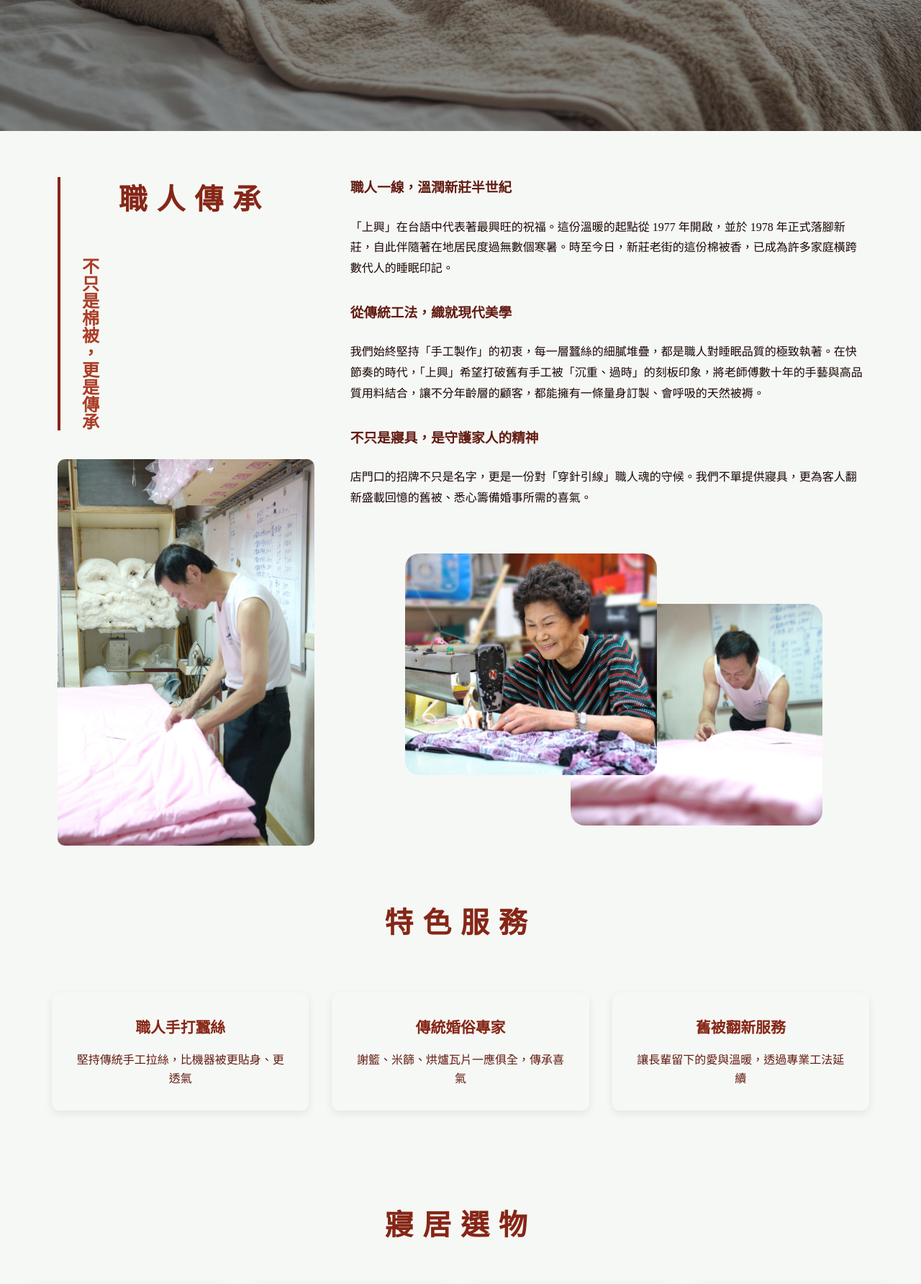
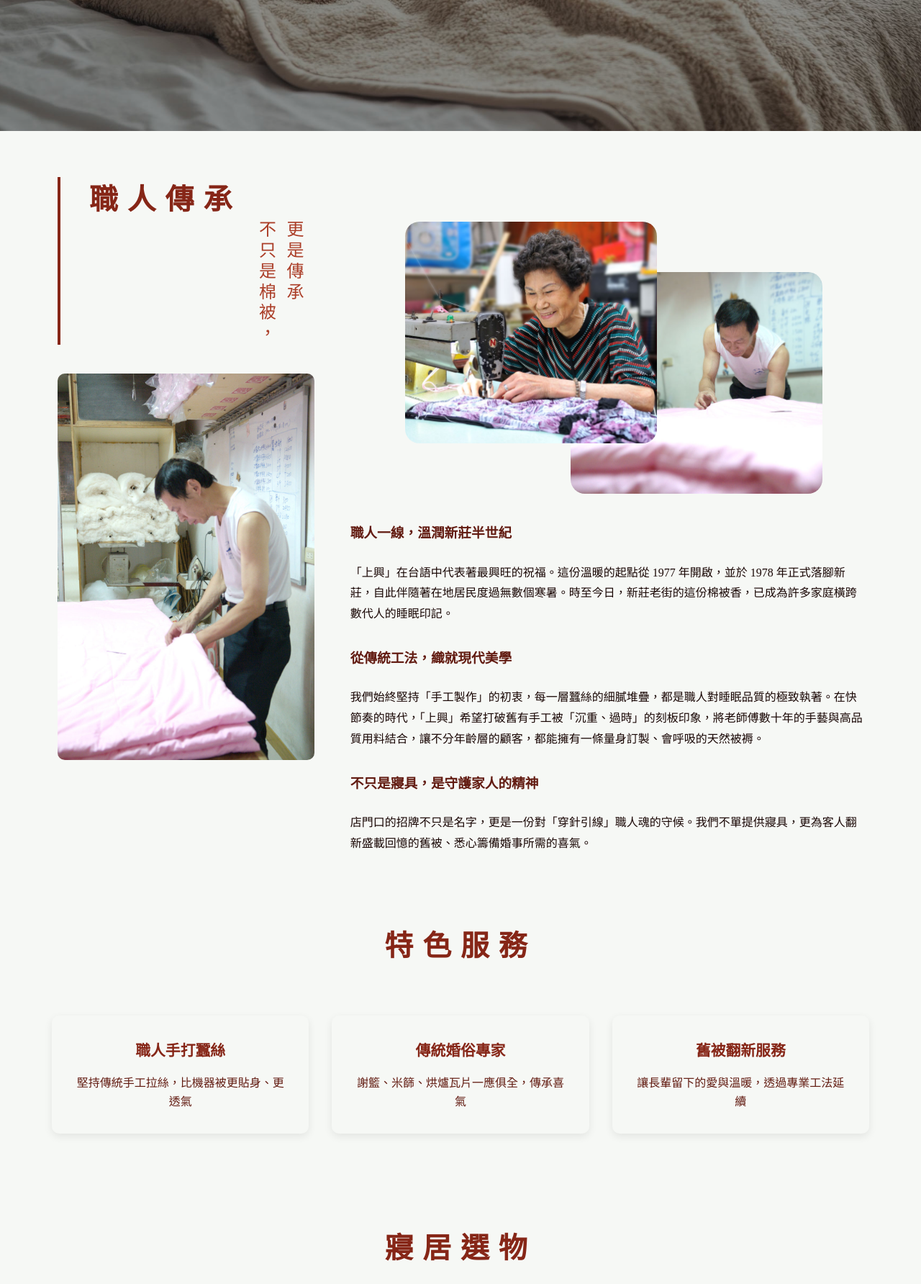
Before and after one commit to jekkinoopy/SiongHing, a PHP site: page / in a window 1280 px wide. Shown: the part 618-2402 px from the top of the page at 72% size. Run offline with PHP 8.4, Linux system fonts and the light colour scheme.

Commit message:
style(about): 重塑職人傳承區塊佈局

```diff
--- a/index.html
+++ b/index.html
@@ -35,7 +35,7 @@
                 <!-- (專門介紹蠶絲堆疊、打棉流程，把「工作平台」搬到網頁上) -->
                 <!-- <li><a href="#process">手作工法</a></li> -->
                 <!-- (合併：蠶絲被、棉被、新婚喜慶禮俗、保潔組) -->
-                <li><a href="#services">特色服務</a></li>
+                <li><a href="#features">特色服務</a></li>
                 <li><a href="#products">寢居選物</a></li>
                 <!-- (整理評價中常問的：如何挑選斤數、舊被翻新流程、如何清潔) -->
                 <!-- <li><a href="#faq">拾溫識被</a></li> -->
@@ -60,7 +60,7 @@
         <div class="about-left">
             <div class="title-group">
                 <h2 class="section-title">職人傳承</h2>
-                <div class="slogan-v">不只是棉被，更是傳承</div>
+                <div class="slogan-v">不只是棉被，<br>更是傳承</div>
             </div>
             <figure class="about-image">
                 <img src="image/s/messageImage_1776954020197_0.jpg" alt="上興棉被行 師傅手工製作棉被">
@@ -68,6 +68,15 @@
         </div>
         <!-- 右側：內容與裝飾圖組 -->
         <div class="about-right">
+            <!-- 疊加圖組 -->
+            <div class="about-image-stack">
+                <div class="img-back">
+                    <img src="image/s/000messageImage_1776954023703_0.jpg" alt="手工棉被製作細節">
+                </div>
+                <div class="img-front">
+                    <img src="image/s/000-媽媽20100605_0019005_0.jpg" alt="師傅縫製細節">
+                </div>
+            </div>
             <div class="intro-box">
                 <h3>職人一線，溫潤新莊半世紀</h3><br>
                 <p>
@@ -84,15 +93,7 @@
                 <h3>不只是寢具，是守護家人的精神</h3><br>
                 <p>店門口的招牌不只是名字，更是一份對「穿針引線」職人魂的守候。我們不單提供寢具，更為客人翻新盛載回憶的舊被、悉心籌備婚事所需的喜氣。</p>
             </div>
-            <!-- 疊加圖組 -->
-            <div class="about-image-stack">
-                <div class="img-back">
-                    <img src="image/s/000messageImage_1776954023703_0.jpg" alt="手工棉被製作細節">
-                </div>
-                <div class="img-front">
-                    <img src="image/s/000-媽媽20100605_0019005_0.jpg" alt="師傅縫製細節">
-                </div>
-            </div>
+
         </div>
     </section>
 
@@ -101,7 +102,7 @@
 
 內容： 介紹老師傅如何將蠶絲一張張拉開，如何確保棉花不跑位。這能呼應評價中提到的「看見工作平台很新鮮」，直接把技術變成賣點。 -->
     <!-- 特色區 -->
-    <section class="features">
+    <section class="features" id="features">
         <h2 class="section-title">特色服務</h2>
         <div class="feature-grid">
             <div class="feature-card">
--- a/style.css
+++ b/style.css
@@ -288,26 +288,34 @@ nav.scrolled .nav-links a:hover {
 .title-group {
     margin-bottom: 40px;
     /* 職人紅裝飾線 */
+    padding-left: 40px;
+    display: flex;
+    align-items: start;
     border-left: 4px solid var(--primary);
-    padding-left: 20px;
+    position: relative;
 }
 
 .section-title {
     font-size: 3rem;
     letter-spacing: 0.8rem;
     color: var(--primary);
-    margin-bottom: 15px;
-
+    /* margin-bottom: 15px; */
+    margin: 0;
 }
 
 .slogan-v {
     font-size: 1.5rem;
+    /* border-right: 4px solid var(--primary); */
     color: var(--secondary);
-    writing-mode: vertical-rl;
-
     /* 關鍵：文字轉直排 */
+    writing-mode: vertical-lr;
+    /* text-orientation: sideways; */
     /* margin-bottom: 10rem; */
-    font-weight: 700;
+    letter-spacing: 0.2em;
+    padding-top: 10px;
+    margin-left: 15px;
+    margin-top: 50px;
+    font-weight: 500;
 }
 
 .intro-box p {
```
